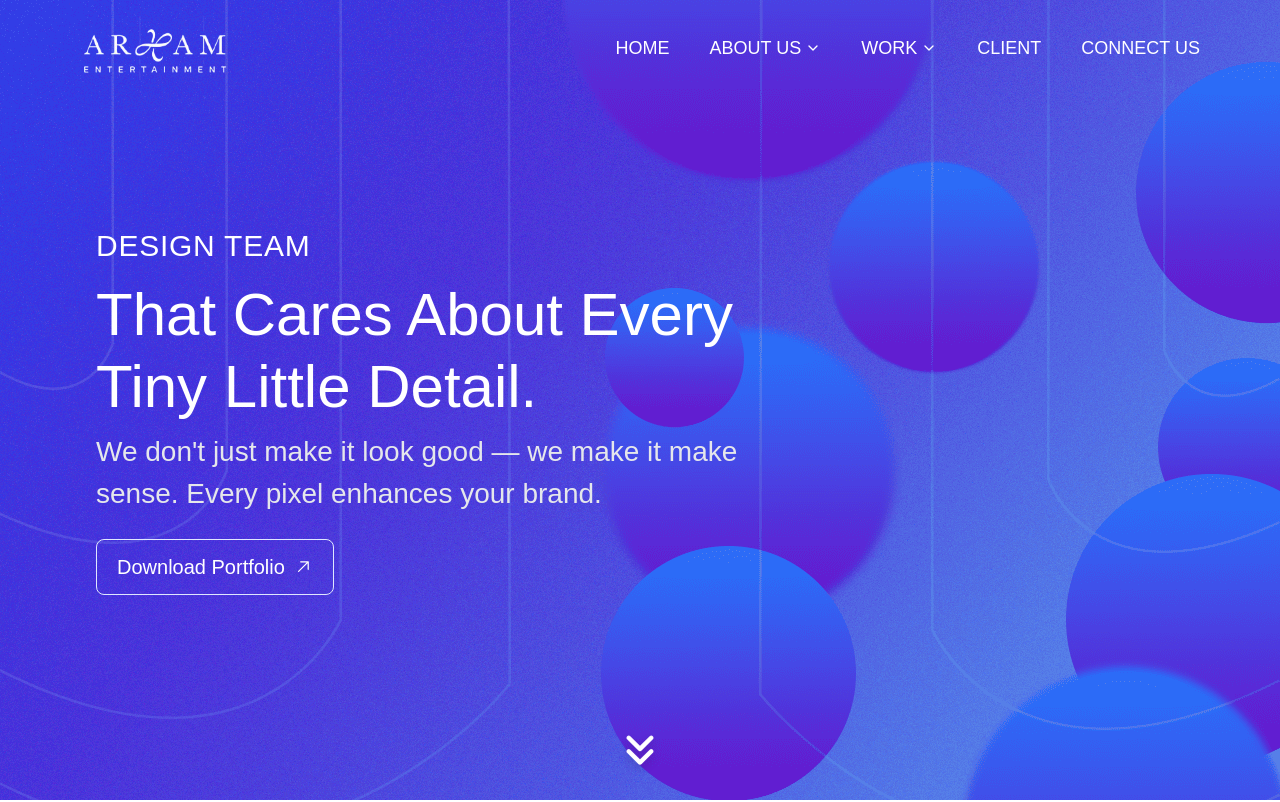
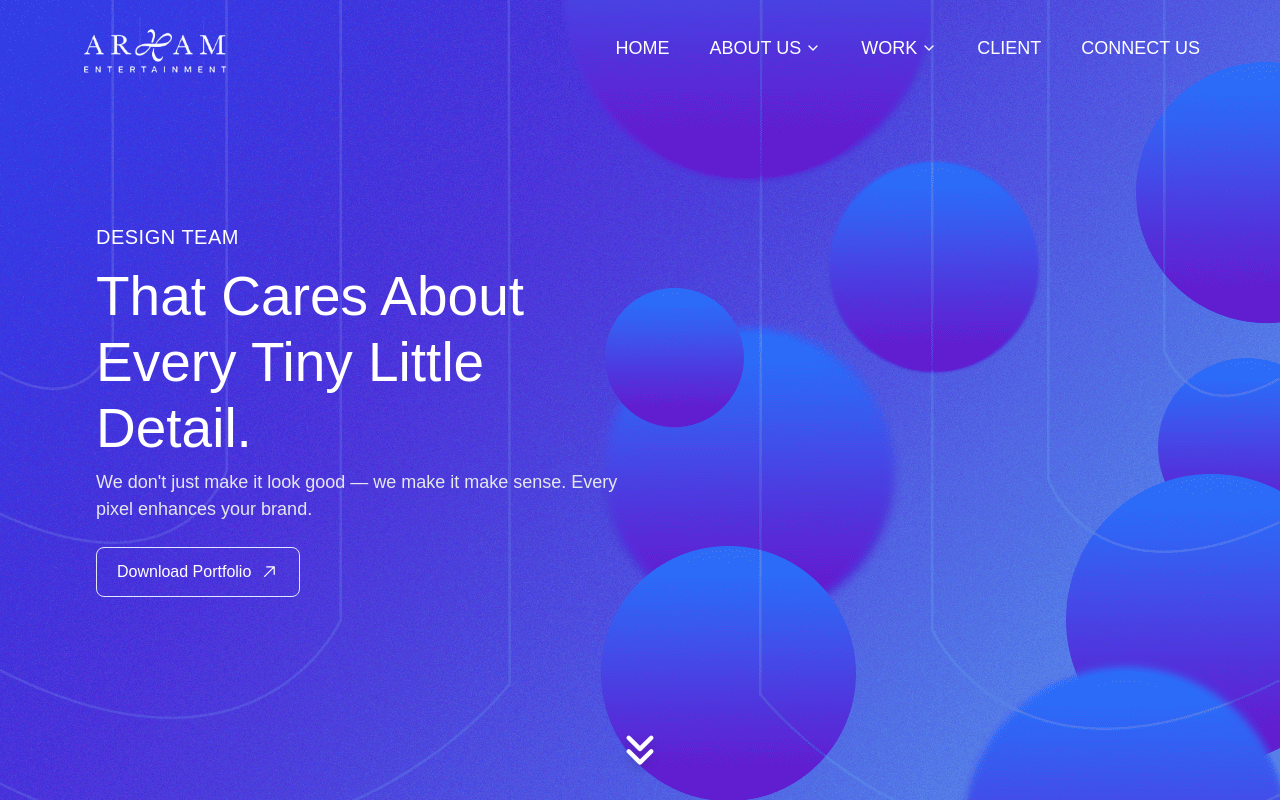
Before and after one commit to Manish019/ArhanMedia, a React (Vite) app: page / in a window 1280 px wide. Shown: the top 802 px of the page. Built offline with nearby package versions, Linux system fonts and the light colour scheme.

Commit message:
text and hamburgur icons changes

```diff
--- a/src/components/HomeSlider.jsx
+++ b/src/components/HomeSlider.jsx
@@ -91,13 +91,13 @@ const HomeSlider = () => {
     transition={{ duration: 1, ease: "easeOut" }}
     viewport={{ once: false, amount: 0.3 }}
     className="
-      w-full sm:w-[90%] md:w-[700px] lg:w-[700px]
+      w-full sm:w-[90%] md:w-[700px] lg:w-[650px]
       mx-auto sm:mx-0 lg:mt-5 inner-section
       text-left
     "
   >
     {/* Subtitle */}
-    <h3 className="text-[12px] sm:text-sm md:text-[16px] lg:text-[30px] tracking-wide mb-2 sm:mb-3">
+    <h3 className="text-[12px] sm:text-sm md:text-[16px] lg:text-[20px] tracking-wide mb-2 sm:mb-3">
       {slide.subtitle}
     </h3>
 
@@ -107,7 +107,7 @@ const HomeSlider = () => {
     </h1>
 
     {/* Paragraph */}
-    <p className="text-[12px] sm:text-[14px] md:text-[20px] lg:text-[28px] leading-light mb-5 sm:mb-6 text-gray-200">
+    <p className="text-[12px] sm:text-[14px] md:text-[20px] lg:text-[18px] leading-light mb-5 sm:mb-6 text-gray-200">
       {slide.description}
     </p>
 
@@ -116,7 +116,7 @@ const HomeSlider = () => {
       to={slide.buttonLink}
       className="inline-flex items-center gap-1 sm:gap-2 border border-indigo-100 hover:bg-indigo-700
       transition px-3 py-2 sm:px-5 sm:py-3 rounded-md sm:rounded-lg font-medium
-      text-[12px] sm:text-[14px] md:text-[15px] lg:text-[20px] text-white"
+      text-[12px] sm:text-[14px] md:text-[15px] lg:text-[16px] text-white"
     >
       {slide.buttonText}
       <GoArrowUpRight className="text-sm sm:text-base md:text-lg lg:text-xl" />
--- a/src/components/Homeslider.css
+++ b/src/components/Homeslider.css
@@ -69,11 +69,11 @@
 @media (min-width: 1024px) {
   /* desktop and larger screens ke liye CSS */
 .inner-section{
-  width: 700px !important;
+  width: 550px !important;
 
 }
 .inner-section h1{
-  font-size: 60px !important;
+  font-size: 55px !important;
   line-height: 1.2 !important;
 
 }
```
